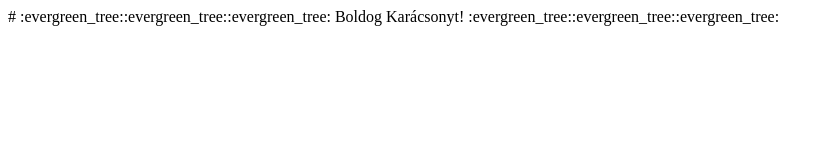
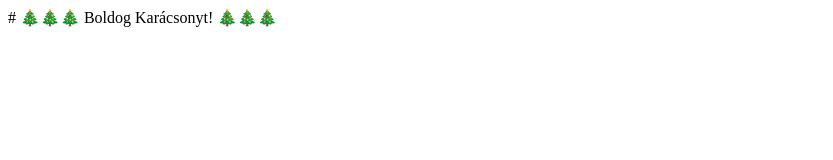
Before and after one commit to EszterSara/EszterSara.github.io, a plain HTML site: page index.html in a window 1280 px wide. Shown: the whole page, without its empty margins (0-833 px from the left). Drawn offline with Linux system fonts and the light colour scheme.

Commit message:
Update index.html

```diff
--- a/index.html
+++ b/index.html
@@ -7,7 +7,7 @@
 </head>
 <body>
 <md-block>
-# :evergreen_tree::evergreen_tree::evergreen_tree: Boldog Karácsonyt! :evergreen_tree::evergreen_tree::evergreen_tree:
+# 🎄🎄🎄 Boldog Karácsonyt! 🎄🎄🎄
 </md-block>
 <script type="module" src="https://md-block.verou.me/md-block.js"></script>
 </body>
```
